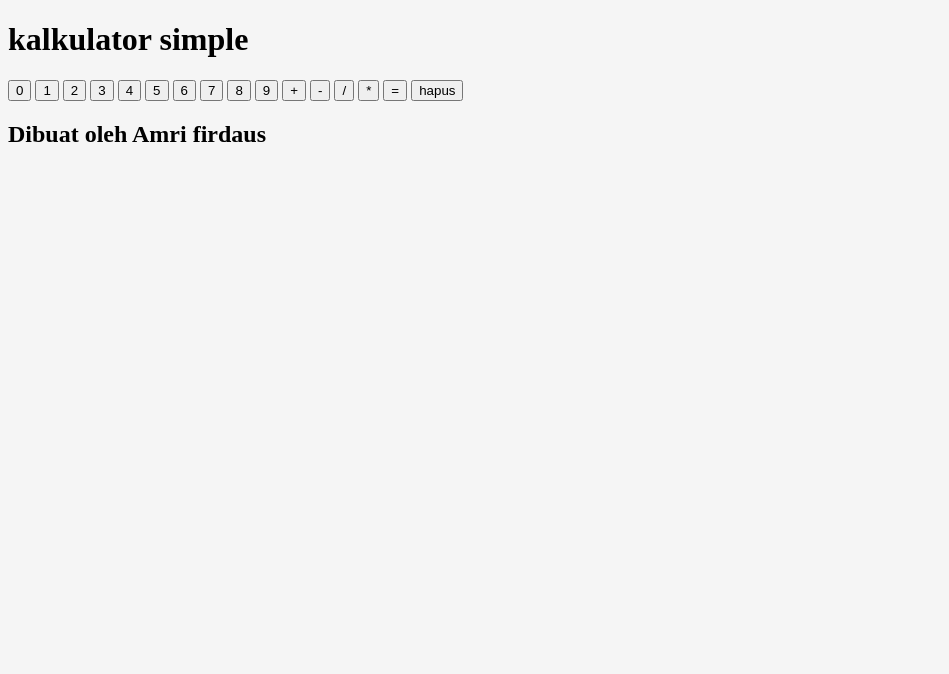
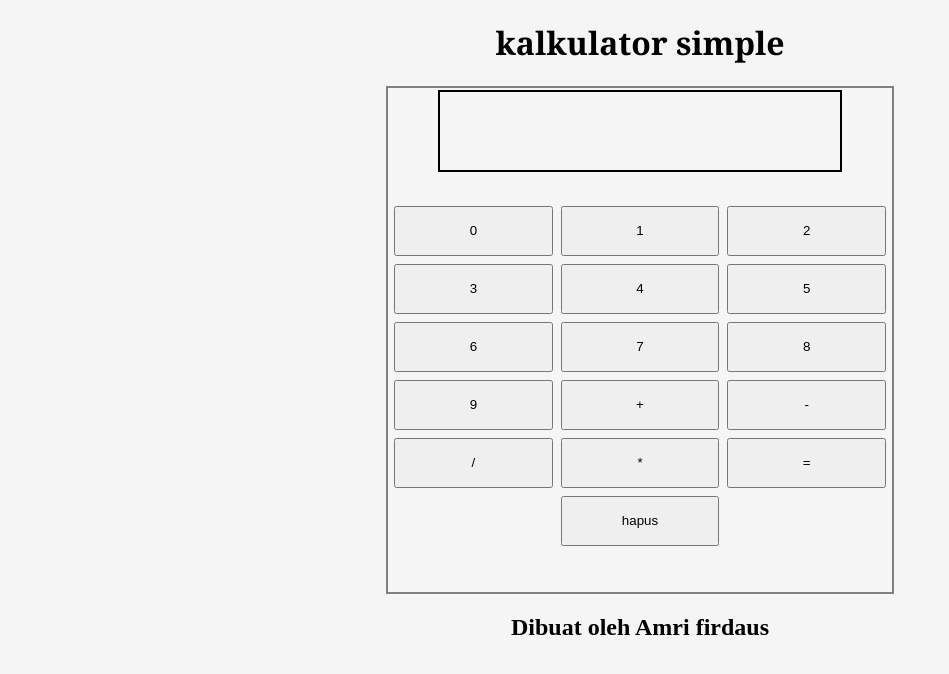
Before and after one commit to nature-modren/Website-03, a plain HTML site: page Index.html in a window 1280 px wide. Shown: the whole page, without its empty margins (0-949 px from the left). Drawn offline with Linux system fonts and the light colour scheme.

Commit message:
Update: mengubah keseluruhan isi style.css

```diff
--- a/style.css
+++ b/style.css
@@ -2,9 +2,54 @@ body {
   background-color: whitesmoke;
 }
 
-.paragraf2 {
-  color: rgb(22, 66, 66);
-  font-family: "Segoe UI", Tahoma, Geneva, Verdana, sans-serif;
+.namaJudul {
+  display: flex;
+  justify-content: center;
+  align-items: center;
+  font-family: Cambria, Cochin, Georgia, Times, "Times New Roman", serif;
+}
+
+.divlayar {
+  width: 400px;
+  height: 100px;
+  display: flex;
+  align-items: center;
+  justify-content: center;
+  z-index: 2;
+  margin-bottom: 30px;
+  border: 2px solid black;
+}
+
+.tampilanutama {
+  display: flex;
+  align-items: center;
+  justify-content: center;
+  flex-direction: column;
+  width: 500px;
+  height: 500px;
+  margin: auto;
+  border: 2px solid grey;
+  padding: 2px 2px 2px;
+}
+
+.divtombol {
+  position: relative;
+  display: flex;
+  justify-content: center;
+  align-items: center;
+  z-index: 2;
+  flex-wrap: wrap;
+  width: 100%;
+  margin-bottom: 40px;
+}
+
+.divtombol button {
+  width: calc(33.33% - 8px);
+  height: 50px;
+  margin: 4px;
+}
+
+.judulakhir {
   display: flex;
   align-items: center;
   justify-content: center;
```
